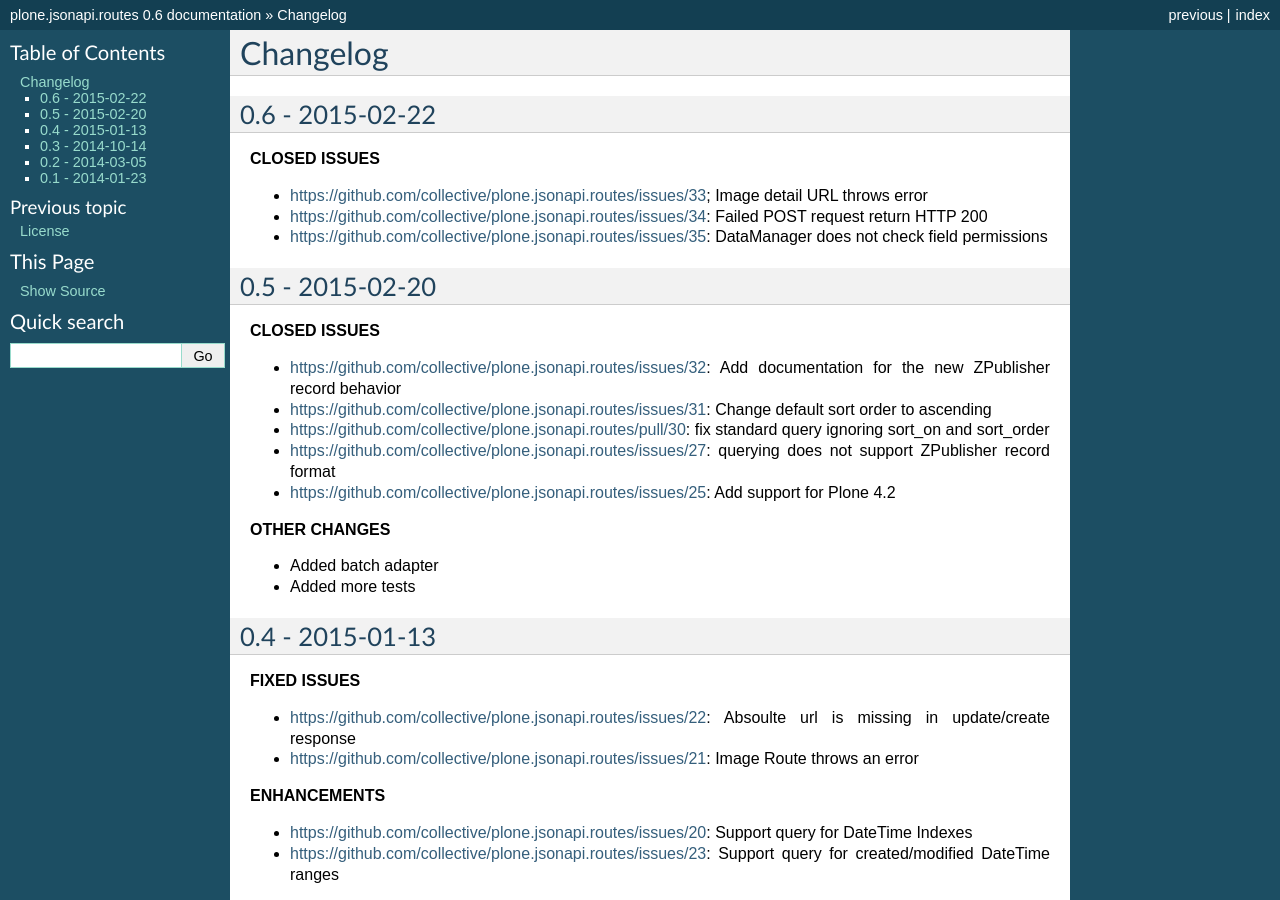
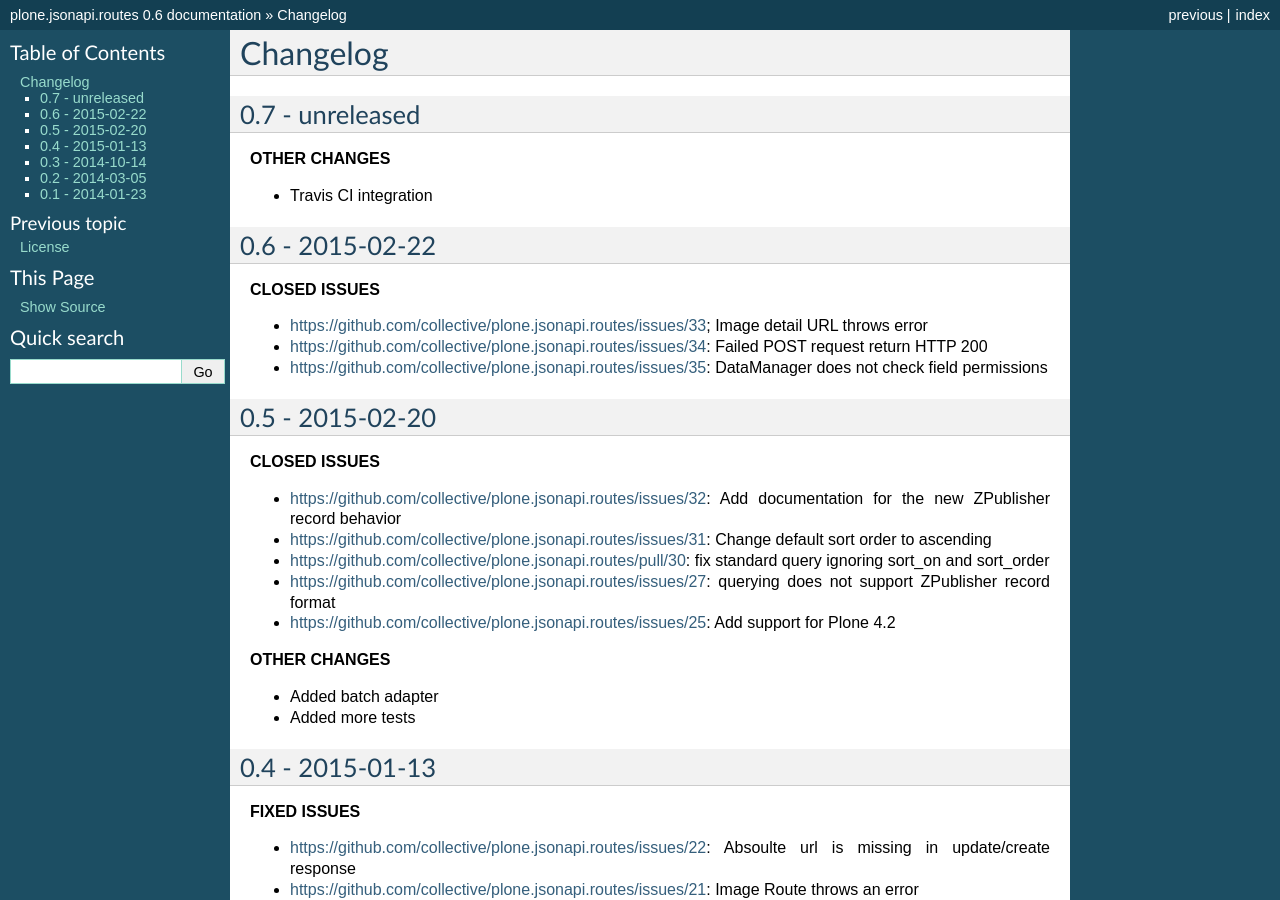
Before and after one commit to collective/plone.jsonapi.routes, a Sphinx documentation site: the page built from docs/HISTORY.rst, in a window 1280 px wide and 900 px high. Built offline with Sphinx 7.4.7, drawn with Linux system fonts in a browser that asks for light colours.

Commit message:
bumped version

```diff
--- a/README.rst
+++ b/README.rst
@@ -2,7 +2,7 @@
 ====================
 
 :Author: Ramon Bartl
-:Version: 0.6
+:Version: 0.7
 
 
 .. contents:: Table of Contents
--- a/docs/HISTORY.rst
+++ b/docs/HISTORY.rst
@@ -1,5 +1,13 @@
 Changelog
 =========
+
+
+0.7 - unreleased
+----------------
+
+**OTHER CHANGES**
+
+- Travis CI integration
 
 
 0.6 - 2015-02-22
--- a/src/plone/jsonapi/routes/version.py
+++ b/src/plone/jsonapi/routes/version.py
@@ -12,8 +12,8 @@
     return dist.version
 
 __version__ = version()
-__build__ = 360
-__date__ = '2015-02-22'
+__build__ = 361
+__date__ = '2015-03-02'
 
 
 @add_plone_route("/version", "ploneapiversion", methods=["GET"])
```
